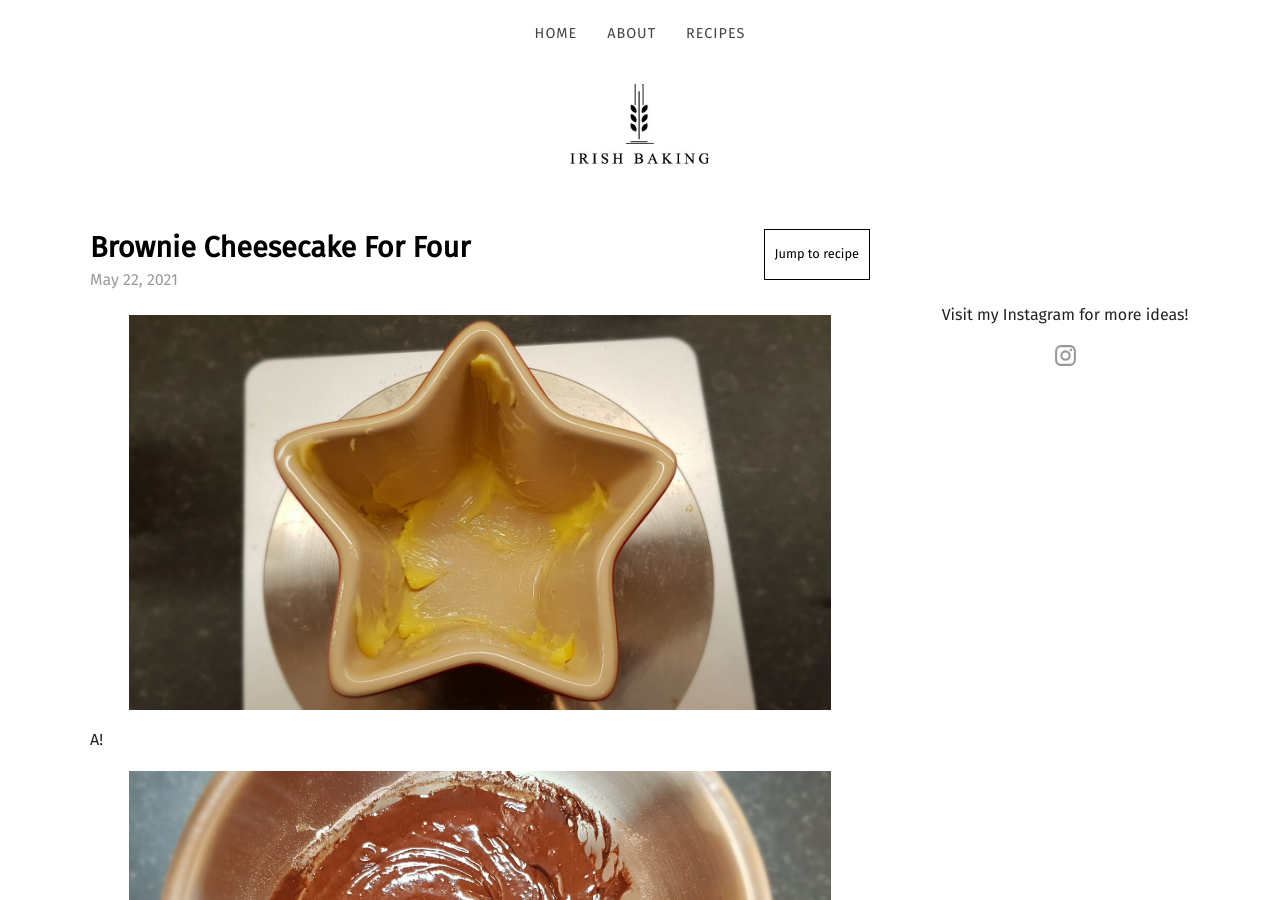
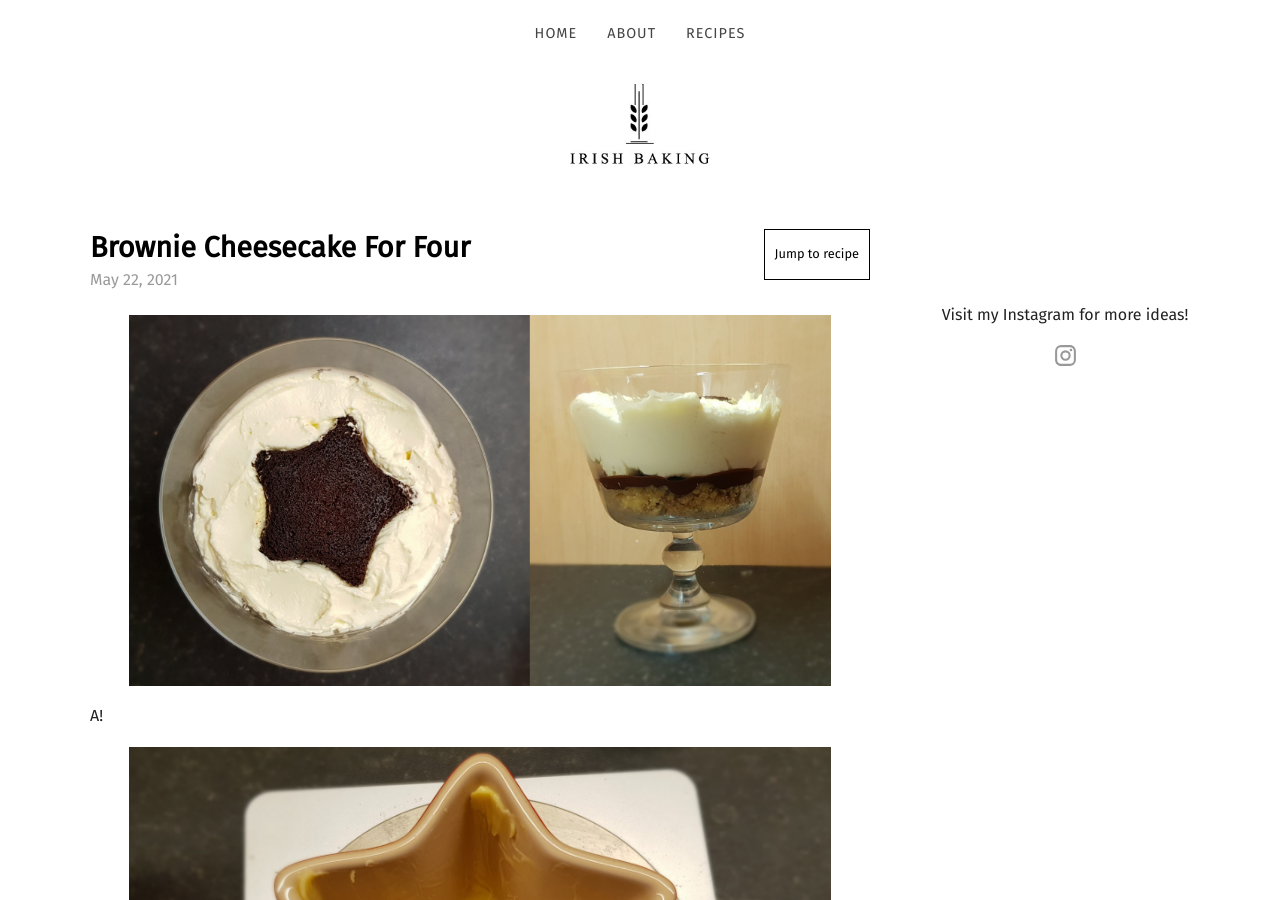
Before and after one commit to mcginleyireland/irishbaking.github.io, a Jekyll site: the page built from _posts/2021-05-22-brownie-cheesecake-for-four.md, in a window 1280 px wide and 900 px high. Built offline with Jekyll 4.4.1, drawn with Linux system fonts in a browser that asks for light colours; nearby versions of some CDN libraries; some web fonts are replaced.

Commit message:
Updating the images.

```diff
--- a/_posts/2021-05-22-brownie-cheesecake-for-four.md
+++ b/_posts/2021-05-22-brownie-cheesecake-for-four.md
@@ -4,7 +4,7 @@ title: Brownie Cheesecake For Four
 categories:
   - Deserts For Four
   - Brownie Cheesecake
-featured_image: https://irishbaking.ie/images/Deserts_For_Four/Brownie_Cheesecake/Image_1.jpg
+featured_image: https://irishbaking.ie/images/Deserts_For_Four/Brownie_Cheesecake/Image_10.jpg
 recipe:
   servings: 4 Brownie Cheesecakes
   prep: 20 minutes
@@ -52,6 +52,10 @@ recipe:
 ---
 A!
 
+![Cake](https://irishbaking.ie/images/Deserts_For_Four/Brownie_Cheesecake/Image_1.jpg)
+
+A!
+
 ![Cake](https://irishbaking.ie/images/Deserts_For_Four/Brownie_Cheesecake/Image_2.jpg)
 
 A!
```
Also changed, not shown: other parts of _posts/2021-05-22-brownie-cheesecake-for-four.md (+0 -4 lines), images/Deserts_For_Four/Brownie_Cheesecake/Image_10.jpg, images/Deserts_For_Four/Brownie_Cheesecake/Image_11.jpg.
